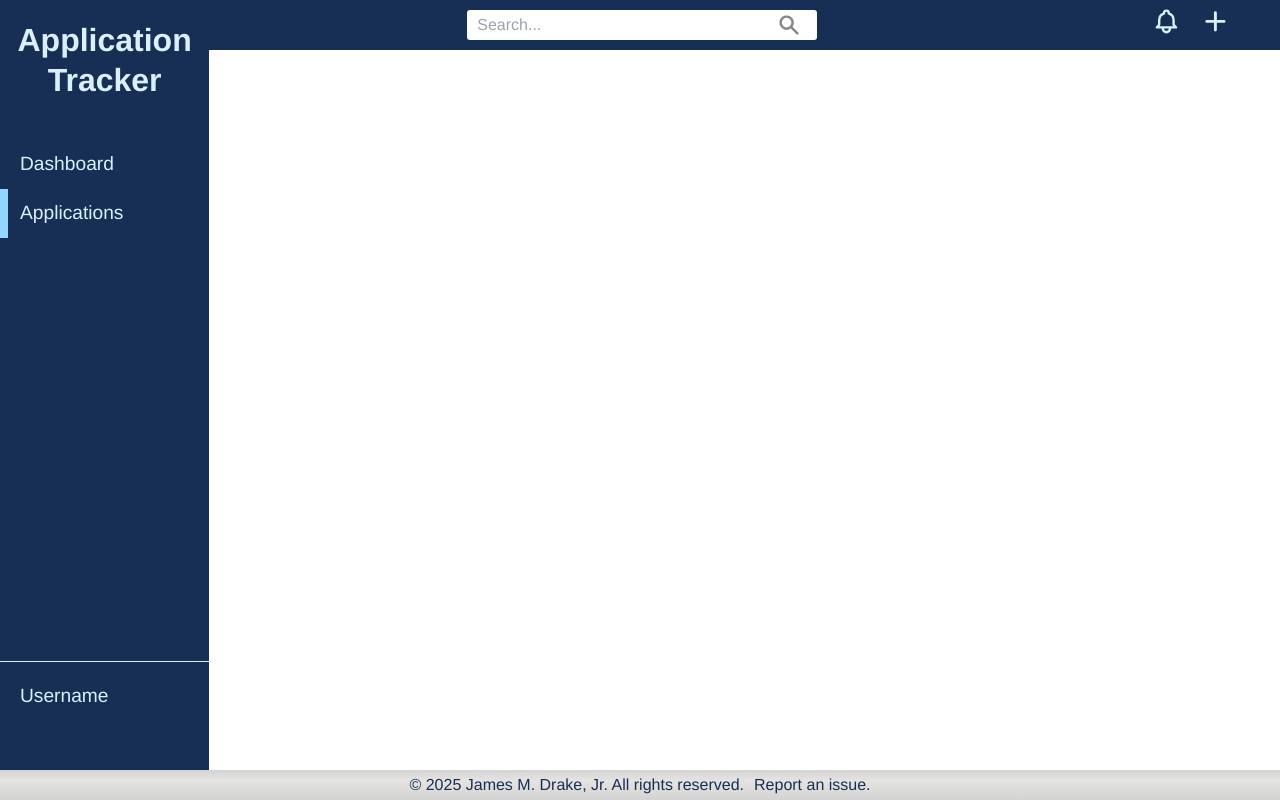
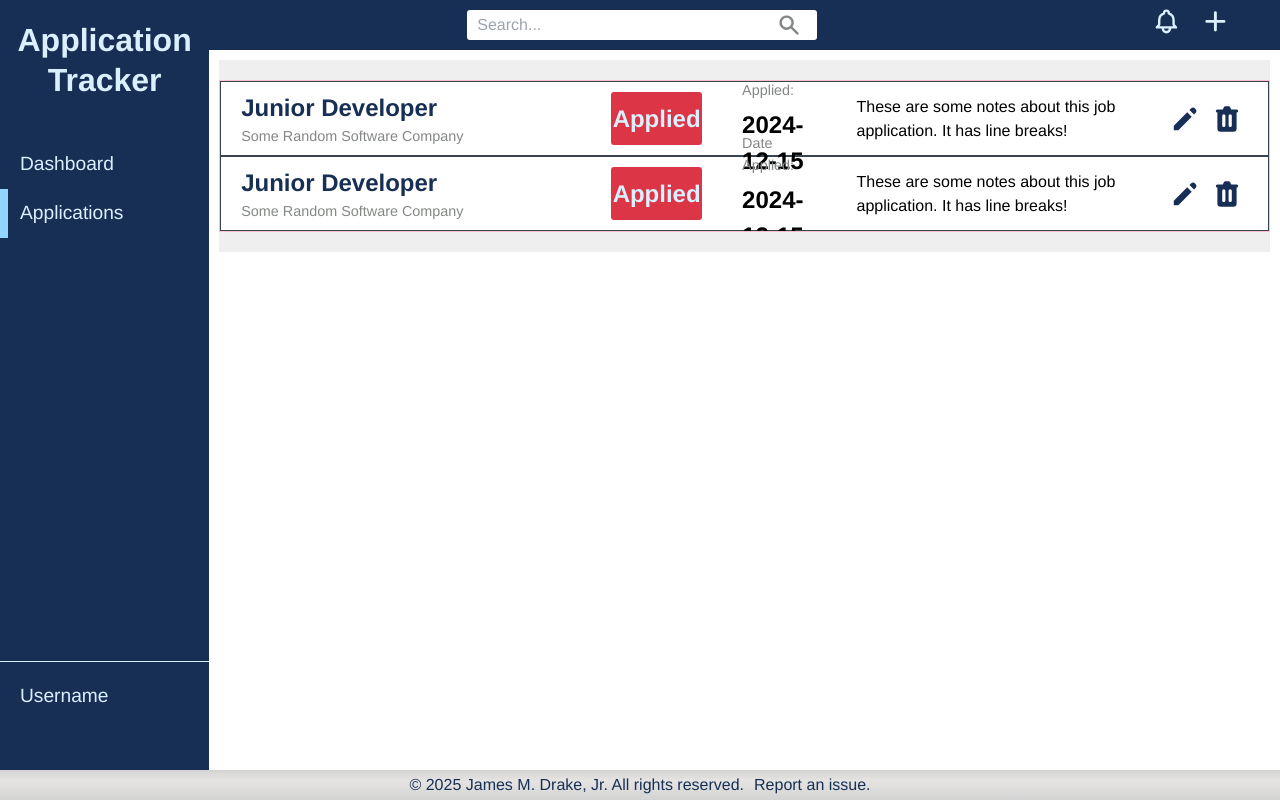
Before and after one commit to psilentrain1/jmdm-apps-application_tracker, a React (Vite) app: page /applications in a window 1280 px wide. Built offline with nearby package versions, Linux system fonts and the light colour scheme.

Commit message:
feat: application list items styled

```diff
--- a/src/style.css
+++ b/src/style.css
@@ -29,12 +29,21 @@
   --clr-secondary-900: #822d0c;
   --clr-secondary-950: #461404;
 
+  --clr-gray-50: #efefef;
   --clr-gray-100: #e5e4e2;
   --clr-gray-200: #d3d3d3;
   --clr-gray-300: #c0c0c0;
   --clr-gray-500: #848884;
   --clr-gray-600: #808080;
   --clr-gray-900: #36454f;
+
+  --clr-success: #198754;
+  --clr-success-subtle: color-mix(in srgb, var(--clr-success) 40%, transparent);
+  --clr-warning: #ffc107;
+  --clr-warning-subtle: color-mix(in srgb, var(--clr-warning) 40%, transparent);
+  --clr-danger: #dc3545;
+  --clr-danger-subtle: color-mix(in srgb, var(--clr-danger) 40%, transparent);
+  --clr-info: #0dcaf0;
 
   --bg-dark: var(--clr-primary-950);
 
@@ -235,6 +244,134 @@ footer a:hover {
 }
 /* -------- */
 
+/* content */
 .content {
-  padding: 20px 50px;
+  margin: 10px;
+  /* padding: 20px 50px; */
+  padding: 20px 0;
+  background-color: var(--clr-gray-50);
 }
+/* -------- */
+
+/* PAGES */
+/* dashboard */
+
+/* -------- */
+
+/* applications */
+.applist {
+  width: 100%;
+  overflow: scroll;
+  border: 1px solid pink;
+}
+
+.applist-item {
+  display: flex;
+  flex-direction: row;
+  height: 75px;
+  padding: 0 20px;
+  background-color: white;
+  border: 1px solid var(--clr-gray-900);
+}
+
+.applist-item__info {
+  display: flex;
+  flex-direction: column;
+  justify-content: center;
+  align-items: start;
+  min-width: 350px;
+}
+
+.applist-item__info__title,
+.applist-item__info__title a,
+.applist-item__info__title a:visited {
+  font-size: 1.5rem;
+  font-weight: bold;
+  color: var(--txt-black);
+  transition: color 0.3s ease;
+}
+
+.applist-item__info__title a:hover {
+  color: var(--clr-primary-600);
+}
+
+.applist-item__info__company {
+  font-size: 0.9rem;
+  color: var(--clr-gray-500);
+}
+
+.applist-item__status {
+  display: flex;
+  flex-direction: row;
+  justify-content: center;
+  align-items: center;
+  width: 150px;
+  margin: 10px 20px;
+  border-radius: var(--radius);
+  font-size: 1.5rem;
+  font-weight: bold;
+}
+
+.applied {
+  color: var(--txt-black);
+  background-color: white;
+}
+
+.interviewing {
+  color: var(--txt-white);
+  background-color: var(--clr-success);
+}
+
+.reject {
+  color: var(--txt-white);
+  background-color: var(--clr-danger);
+}
+
+.applist-item__date {
+  display: flex;
+  flex-direction: column;
+  justify-content: center;
+  align-items: center;
+  padding: 0 20px;
+}
+
+.applist-item__date__title {
+  font-size: 0.9rem;
+  color: var(--clr-gray-500);
+  margin-bottom: 5px;
+}
+
+.applist-item__date__date {
+  font-size: 1.5rem;
+  font-weight: bold;
+}
+
+.applist-item__notes {
+  display: flex;
+  flex-direction: column;
+  justify-content: center;
+  padding: 10px 20px;
+  text-overflow: ellipsis;
+}
+
+.applist-item__buttons {
+  display: flex;
+  flex-direction: row;
+  justify-content: center;
+  align-items: center;
+  width: 100px;
+}
+
+.applist-item__buttons a,
+.applist-item__buttons a:visited {
+  font-size: 2rem;
+  color: var(--txt-black);
+  padding: 5px;
+  transition: color 0.3s ease;
+}
+
+.applist-item__buttons a:hover {
+  color: var(--clr-primary-600);
+}
+
+/* -------- */
--- a/src/views/Applications.tsx
+++ b/src/views/Applications.tsx
@@ -1,3 +1,75 @@
+import { Link } from "react-router";
+import { HiPencil, HiTrash } from "react-icons/hi";
+
+// TODO: programatically change date field...if the status is interviewing, show interview date. If the status is rejected, show reject date.
+
+const mockApp = {
+  id: 0,
+  title: "Junior Developer",
+  company: "Some Random Software Company",
+  industry: "IT",
+  status: "Applied",
+  applyDate: "2024-12-15",
+  interviewDate: "",
+  rejectDate: "",
+  notes: "These are some notes about this job application.\nIt has line breaks!",
+};
+
 export function Applications() {
-  return <></>;
+  return (
+    <>
+      <div className="filters"></div>
+      <div className="applist">
+        {/* App list item */}
+        <div className="applist-item">
+          <div className="applist-item__info">
+            <div className="applist-item__info__title">
+              <Link to="">{mockApp["title"]}</Link>
+            </div>
+            <div className="applist-item__info__company">{mockApp["company"]}</div>
+          </div>
+          <div className="applist-item__status reject">{mockApp["status"]}</div>
+          <div className="applist-item__date">
+            <div className="applist-item__date__title">Date Applied:</div>
+            <div className="applist-item__date__date">{mockApp["applyDate"]}</div>
+          </div>
+          <div className="applist-item__notes">{mockApp["notes"]}</div>
+          <div className="applist-item__buttons">
+            <Link to="">
+              <HiPencil />
+            </Link>
+            <Link to="">
+              <HiTrash />
+            </Link>
+          </div>
+        </div>
+        {/* End App list item */}
+
+        {/* App list item */}
+        <div className="applist-item">
+          <div className="applist-item__info">
+            <div className="applist-item__info__title">
+              <Link to="">{mockApp["title"]}</Link>
+            </div>
+            <div className="applist-item__info__company">{mockApp["company"]}</div>
+          </div>
+          <div className="applist-item__status reject">{mockApp["status"]}</div>
+          <div className="applist-item__date">
+            <div className="applist-item__date__title">Date Applied:</div>
+            <div className="applist-item__date__date">{mockApp["applyDate"]}</div>
+          </div>
+          <div className="applist-item__notes">{mockApp["notes"]}</div>
+          <div className="applist-item__buttons">
+            <Link to="">
+              <HiPencil />
+            </Link>
+            <Link to="">
+              <HiTrash />
+            </Link>
+          </div>
+        </div>
+        {/* End App list item */}
+      </div>
+    </>
+  );
 }
```
